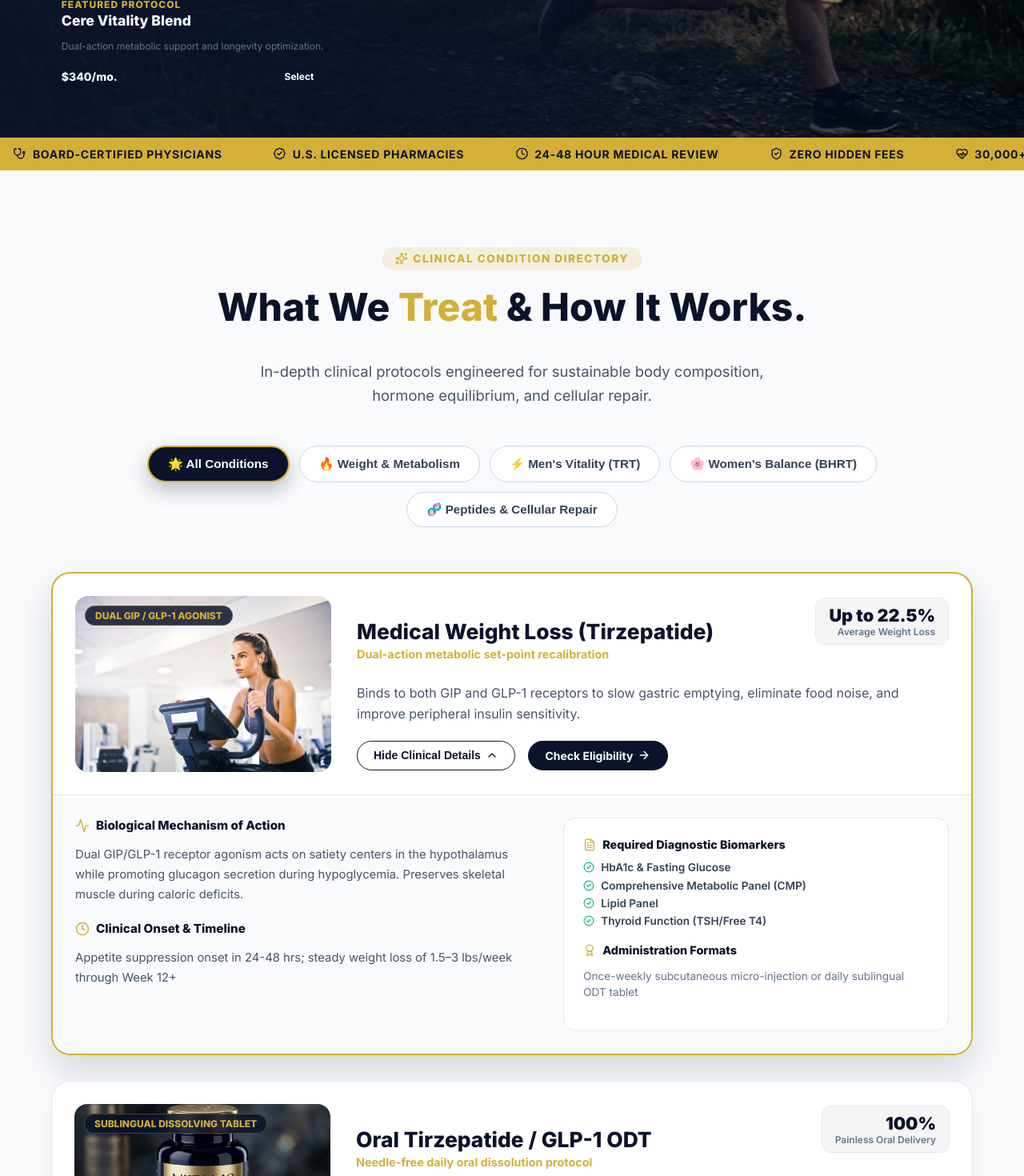
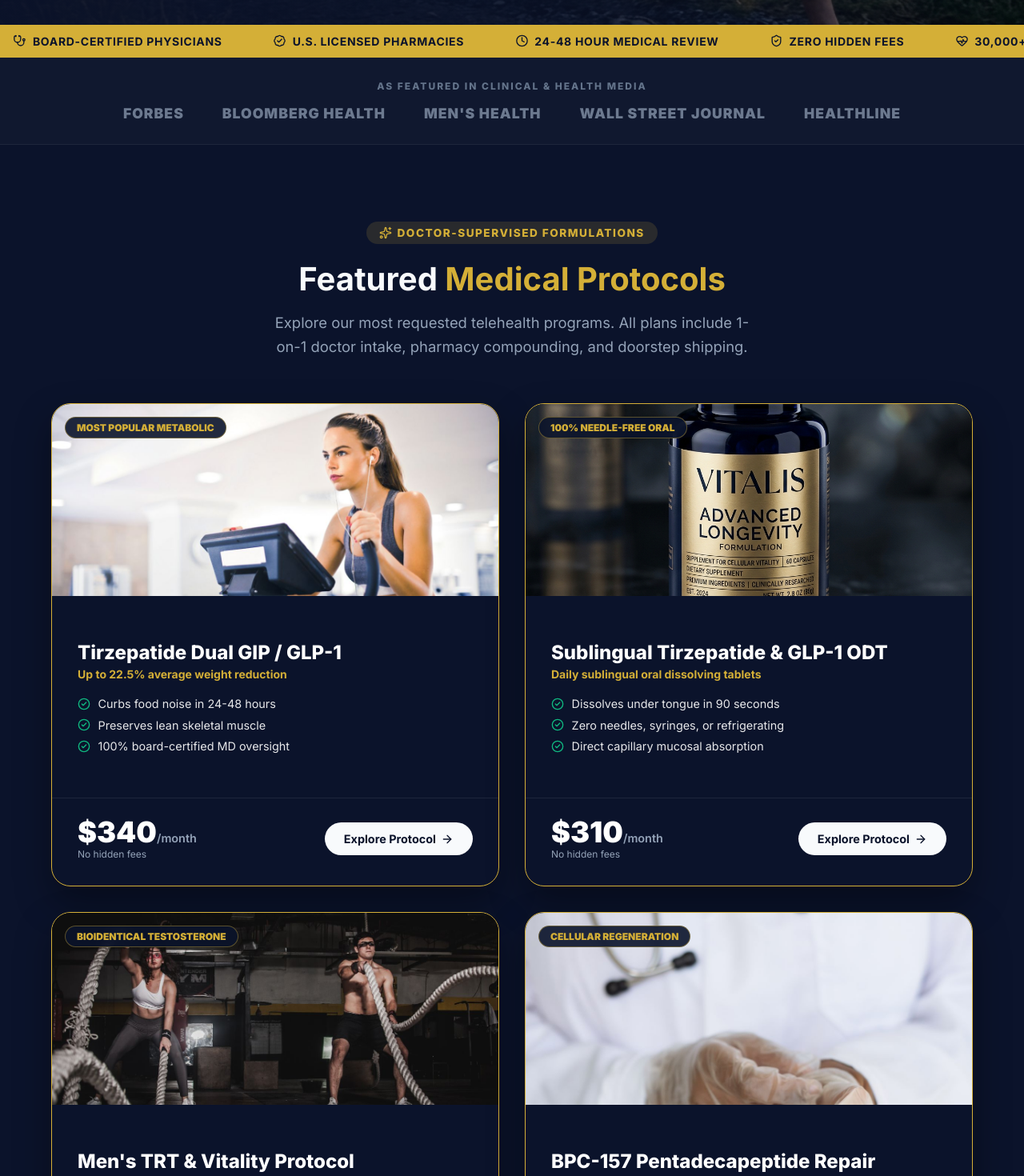
Before and after one commit to Emmanuelombaye/VitalWellRx, a Next.js app: page / in a window 1280 px wide. Shown: the part 740-2210 px from the top of the page at 80% size. Built offline with nearby package versions, Linux system fonts and the light colour scheme.

Commit message:
Redesign homepage Featured Protocols showcase section with rich cards and press bar

```diff
--- a/app/page.tsx
+++ b/app/page.tsx
@@ -1,24 +1,68 @@
 'use client'
 
-import { useState, useEffect } from 'react'
-import { motion, AnimatePresence } from 'framer-motion'
-import { Activity, ShieldCheck, Dumbbell, ArrowRight, HeartPulse, Stethoscope, BadgeCheck, Clock, Play } from 'lucide-react'
+import { motion } from 'framer-motion'
+import { Activity, ShieldCheck, Dumbbell, ArrowRight, HeartPulse, Stethoscope, BadgeCheck, Clock, Sparkles, Star, CheckCircle2, Pill, Scale, Beaker, Dna } from 'lucide-react'
 import Link from 'next/link'
 import Image from 'next/image'
-import ImageCarousel from '../components/ImageCarousel'
 import WhatWeTreat from '../components/WhatWeTreat'
 
 export default function Home() {
-
   const containerVariants = {
     hidden: { opacity: 0 },
-    visible: { opacity: 1, transition: { staggerChildren: 0.2 } }
+    visible: { opacity: 1, transition: { staggerChildren: 0.15 } }
   }
 
   const itemVariants = {
     hidden: { opacity: 0, y: 20 },
     visible: { opacity: 1, y: 0, transition: { duration: 0.6 } }
   }
+
+  const featuredProtocols = [
+    {
+      id: 'weight-loss',
+      badge: 'MOST POPULAR METABOLIC',
+      title: 'Tirzepatide Dual GIP / GLP-1',
+      subtitle: 'Up to 22.5% average weight reduction',
+      price: '$340',
+      period: '/month',
+      image: '/gen_weight1.jpg',
+      href: '/treatments/weight-loss',
+      bullets: ['Curbs food noise in 24-48 hours', 'Preserves lean skeletal muscle', '100% board-certified MD oversight'],
+    },
+    {
+      id: 'odt-tablets',
+      badge: '100% NEEDLE-FREE ORAL',
+      title: 'Sublingual Tirzepatide & GLP-1 ODT',
+      subtitle: 'Daily sublingual oral dissolving tablets',
+      price: '$310',
+      period: '/month',
+      image: '/supplement_bottle.png',
+      href: '/treatments/odt-tablets',
+      bullets: ['Dissolves under tongue in 90 seconds', 'Zero needles, syringes, or refrigerating', 'Direct capillary mucosal absorption'],
+    },
+    {
+      id: 'mens-trt',
+      badge: 'BIOIDENTICAL TESTOSTERONE',
+      title: "Men's TRT & Vitality Protocol",
+      subtitle: 'Restoring free serum testosterone levels',
+      price: '$199',
+      period: '/month',
+      image: '/gen_mens1.jpg',
+      href: '/treatments/mens-hormone',
+      bullets: ['Target range: 800–1,100 ng/dL', 'Includes estrogen blocker & supplies', 'Quarterly full blood panel tracking'],
+    },
+    {
+      id: 'peptide-repair',
+      badge: 'CELLULAR REGENERATION',
+      title: 'BPC-157 Pentadecapeptide Repair',
+      subtitle: 'Accelerated joint, tendon & gut healing',
+      price: '$349',
+      period: '/month',
+      image: '/gen_peptides1.jpg',
+      href: '/treatments/peptide-therapy',
+      bullets: ['Micro-vascular angiogenesis support', '2x–3x faster tendon recovery', '503A cold-chain doorstep delivery'],
+    },
+  ]
 
   return (
     <main>
@@ -30,7 +74,7 @@
       {/* Hero Section */}
       <section style={{
         position: 'relative',
-        minHeight: '88vh',
+        minHeight: '82vh',
         display: 'flex',
         alignItems: 'center',
         justifyContent: 'flex-start',
@@ -85,22 +129,6 @@
               Check Eligibility <ArrowRight size={20} style={{ marginLeft: '8px' }} />
             </Link>
           </motion.div>
-
-          {/* Floating Product Card */}
-          <motion.div variants={itemVariants} className="product-overlay-card" style={{ marginTop: '1.5rem' }}>
-            <div style={{ width: '90px', flexShrink: 0, backgroundColor: '#f1f5f9', borderRadius: '0.5rem', display: 'flex', alignItems: 'center', justifyContent: 'center', overflow: 'hidden', position: 'relative' }}>
-              <Image src="/supplement_bottle.png" alt="Cere Vitality Blend" fill style={{ objectFit: 'cover' }} />
-            </div>
-            <div style={{ textAlign: 'left', flex: 1, display: 'flex', flexDirection: 'column', justifyContent: 'center' }}>
-              <span style={{ fontSize: '0.75rem', fontWeight: 800, color: 'var(--primary-gold)', textTransform: 'uppercase', letterSpacing: '1px' }}>Featured Protocol</span>
-              <h3 style={{ fontSize: '1.1rem', fontWeight: 800, margin: '2px 0' }}>Cere Vitality Blend</h3>
-              <p style={{ fontSize: '0.75rem', color: '#64748b' }}>Dual-action metabolic support and longevity optimization.</p>
-              <div style={{ marginTop: '6px', display: 'flex', justifyContent: 'space-between', alignItems: 'center' }}>
-                <span style={{ fontSize: '0.875rem', fontWeight: 800 }}>$340/mo.</span>
-                <Link href="/get-started" style={{ fontSize: '0.75rem', backgroundColor: 'var(--primary-navy)', color: 'white', padding: '5px 12px', borderRadius: '4px', fontWeight: 700 }}>Select</Link>
-              </div>
-            </div>
-          </motion.div>
         </motion.div>
       </section>
 
@@ -116,6 +144,101 @@
               <div className="marquee-item"><ShieldCheck size={16} /> ZERO HIDDEN FEES</div>
             </div>
           ))}
+        </div>
+      </section>
+
+      {/* As Featured In Press Bar */}
+      <section style={{ backgroundColor: 'rgba(255,255,255,0.02)', borderBottom: '1px solid rgba(255,255,255,0.06)', padding: '1.75rem 0' }}>
+        <div className="container" style={{ textAlign: 'center' }}>
+          <span style={{ fontSize: '0.75rem', fontWeight: 800, color: '#64748B', textTransform: 'uppercase', letterSpacing: '2px', display: 'block', marginBottom: '1rem' }}>
+            AS FEATURED IN CLINICAL & HEALTH MEDIA
+          </span>
+          <div style={{ display: 'flex', justifyContent: 'center', alignItems: 'center', gap: '3rem', flexWrap: 'wrap', opacity: 0.7, fontWeight: 900, fontSize: '1.1rem', letterSpacing: '1px', color: '#94A3B8' }}>
+            <span>FORBES</span>
+            <span>BLOOMBERG HEALTH</span>
+            <span>MEN&apos;S HEALTH</span>
+            <span>WALL STREET JOURNAL</span>
+            <span>HEALTHLINE</span>
+          </div>
+        </div>
+      </section>
+
+      {/* Luxury Featured Protocols Showcase Section */}
+      <section style={{ padding: '6rem 0' }}>
+        <div className="container">
+          <div style={{ textAlign: 'center', marginBottom: '3.5rem' }}>
+            <div style={{ display: 'inline-flex', alignItems: 'center', gap: '0.4rem', backgroundColor: 'rgba(212,175,55,0.15)', color: 'var(--primary-gold)', padding: '0.4rem 1rem', borderRadius: '99px', fontSize: '0.85rem', fontWeight: 800, textTransform: 'uppercase', letterSpacing: '1.5px', marginBottom: '0.75rem' }}>
+              <Sparkles size={16} /> Doctor-Supervised Formulations
+            </div>
+            <h2 className="h2" style={{ marginTop: '0.5rem' }}>
+              Featured <span className="text-gold">Medical Protocols</span>
+            </h2>
+            <p className="text-muted" style={{ fontSize: '1.15rem', maxWidth: '620px', margin: '0.75rem auto 0', lineHeight: 1.6 }}>
+              Explore our most requested telehealth programs. All plans include 1-on-1 doctor intake, pharmacy compounding, and doorstep shipping.
+            </p>
+          </div>
+
+          {/* 4 Cards Grid */}
+          <div className="grid grid-cols-2 gap-8">
+            {featuredProtocols.map(fp => (
+              <motion.div
+                key={fp.id}
+                whileHover={{ y: -6 }}
+                style={{
+                  backgroundColor: 'var(--primary-navy)',
+                  borderRadius: '1.5rem',
+                  border: '1px solid var(--primary-gold)',
+                  overflow: 'hidden',
+                  boxShadow: '0 20px 45px rgba(0,0,0,0.35)',
+                  display: 'flex',
+                  flexDirection: 'column',
+                  justifyContent: 'space-between',
+                }}
+              >
+                <div>
+                  {/* Card Image Banner */}
+                  <div style={{ position: 'relative', height: '240px', width: '100%' }}>
+                    <Image src={fp.image} alt={fp.title} fill sizes="(max-width: 768px) 100vw, 50vw" quality={80} style={{ objectFit: 'cover' }} />
+                    <div style={{ position: 'absolute', top: '1rem', left: '1rem', backgroundColor: 'rgba(11,19,43,0.9)', backdropFilter: 'blur(8px)', color: 'var(--primary-gold)', padding: '5px 14px', borderRadius: '99px', fontSize: '0.75rem', fontWeight: 900, textTransform: 'uppercase', border: '1px solid rgba(212,175,55,0.4)' }}>
+                      {fp.badge}
+                    </div>
+                  </div>
+
+                  {/* Body Content */}
+                  <div style={{ padding: '2rem' }}>
+                    <h3 style={{ fontSize: '1.5rem', fontWeight: 800, color: 'white', marginBottom: '0.25rem' }}>
+                      {fp.title}
+                    </h3>
+                    <div style={{ fontSize: '0.875rem', color: 'var(--primary-gold)', fontWeight: 700, marginBottom: '1.25rem' }}>
+                      {fp.subtitle}
+                    </div>
+
+                    <ul style={{ listStyle: 'none', padding: 0, margin: '0 0 1.5rem', display: 'flex', flexDirection: 'column', gap: '0.6rem' }}>
+                      {fp.bullets.map((bullet, idx) => (
+                        <li key={idx} style={{ display: 'flex', alignItems: 'center', gap: '0.6rem', fontSize: '0.9rem', color: 'rgba(255,255,255,0.9)' }}>
+                          <CheckCircle2 size={16} style={{ color: '#10B981', flexShrink: 0 }} /> {bullet}
+                        </li>
+                      ))}
+                    </ul>
+                  </div>
+                </div>
+
+                {/* Footer Pricing & Button */}
+                <div style={{ padding: '1.5rem 2rem 2rem', borderTop: '1px solid rgba(255,255,255,0.08)', display: 'flex', alignItems: 'center', justifyContent: 'space-between' }}>
+                  <div>
+                    <div style={{ fontSize: '2.25rem', fontWeight: 900, color: 'white', lineHeight: 1 }}>
+                      {fp.price}<span style={{ fontSize: '0.9rem', color: '#94A3B8', fontWeight: 600 }}>{fp.period}</span>
+                    </div>
+                    <div style={{ fontSize: '0.75rem', color: '#94A3B8', marginTop: '2px' }}>No hidden fees</div>
+                  </div>
+
+                  <Link href={fp.href} className="btn-primary" style={{ padding: '0.75rem 1.5rem', fontSize: '0.9rem' }}>
+                    Explore Protocol <ArrowRight size={16} style={{ marginLeft: '6px' }} />
+                  </Link>
+                </div>
+              </motion.div>
+            ))}
+          </div>
         </div>
       </section>
 
@@ -178,30 +301,6 @@
           </div>
         </div>
       </section>
-
-      {/* Final CTA */}
-      <section style={{ padding: '6rem 0', textAlign: 'center', position: 'relative', overflow: 'hidden' }}>
-        <div style={{ position: 'absolute', inset: 0, background: 'radial-gradient(circle at center, rgba(212,175,55,0.08), transparent 70%)' }}></div>
-        <div className="container" style={{ position: 'relative', zIndex: 10 }}>
-          <motion.div initial={{ opacity: 0, scale: 0.95 }} whileInView={{ opacity: 1, scale: 1 }} viewport={{ once: true }} transition={{ duration: 0.6 }}>
-            <h2 style={{ fontSize: '3rem', fontWeight: 800, lineHeight: 1.1, marginBottom: '1rem' }}>
-              Your Health.<br/><span className="text-gold">Your Rules.</span>
-            </h2>
-            <p className="text-muted" style={{ fontSize: '1.25rem', maxWidth: '500px', margin: '0 auto 2rem' }}>
-              No insurance required. Precision care, just for you. Start your free consultation today.
-            </p>
-            <div className="flex justify-center gap-4">
-              <Link href="/contact" className="btn-primary" style={{ fontSize: '1.125rem' }}>
-                Get Started <ArrowRight size={18} style={{ marginLeft: '8px' }} />
-              </Link>
-              <Link href="/treatments" className="btn-outline" style={{ fontSize: '1.125rem' }}>
-                View Treatments
-              </Link>
-            </div>
-          </motion.div>
-        </div>
-      </section>
-
     </main>
   )
 }
```
